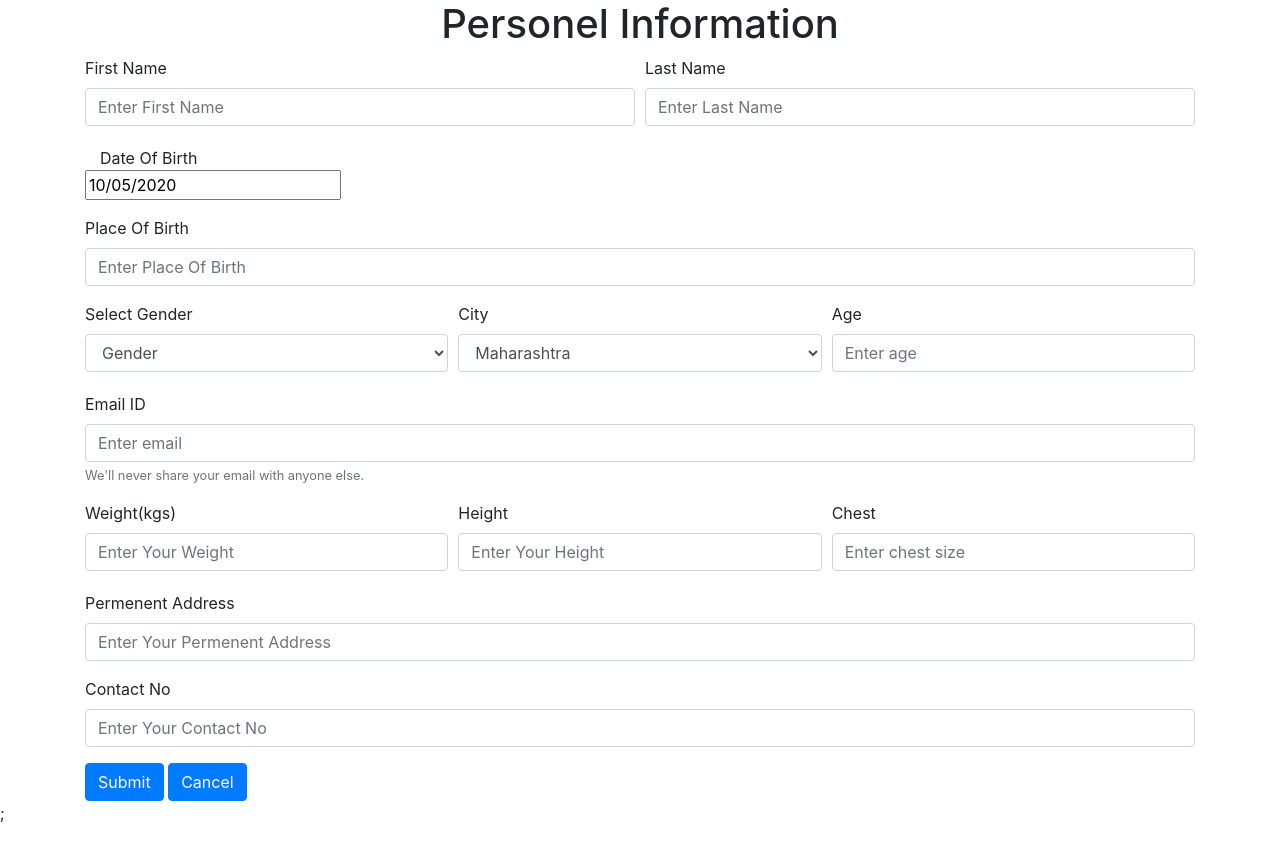
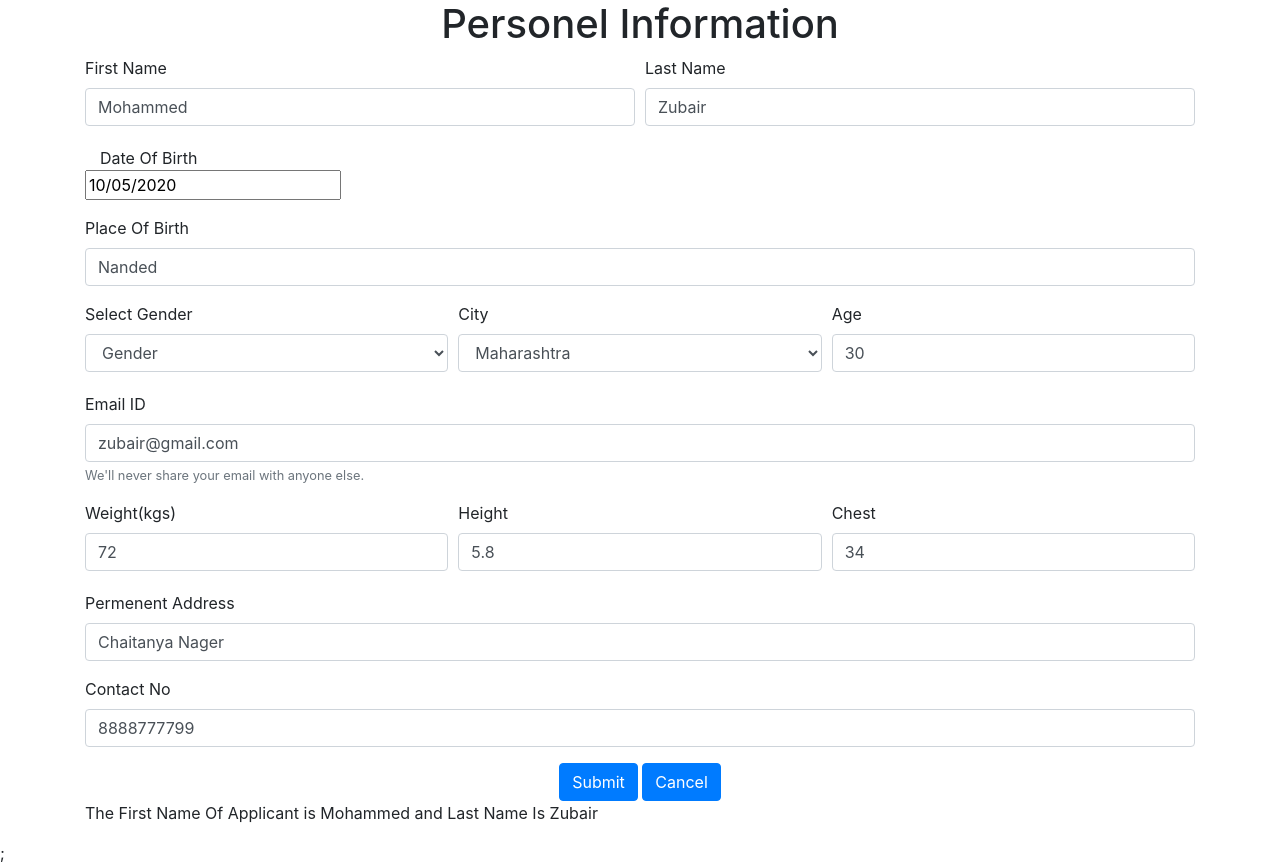
Before and after one commit to MdTauseef27/ApplicationForm, a React (Create React App) app: page / in a window 1280 px wide. Before the commit the page ends 825 px from the top, so only its background shows below. Built offline with nearby package versions, Linux system fonts and the light colour scheme.

Commit message:
OnChange and  OnFocus

```diff
--- a/package.json
+++ b/package.json
@@ -7,12 +7,14 @@
     "@testing-library/react": "^9.5.0",
     "@testing-library/user-event": "^7.2.1",
     "bootstrap": "^4.5.2",
+    "formik": "^2.1.7",
     "react": "^16.13.1",
     "react-bootstrap": "^1.3.0",
     "react-bootstrap-date-picker": "^5.1.0",
     "react-datepicker": "^3.2.2",
     "react-dom": "^16.13.1",
-    "react-scripts": "3.4.3"
+    "react-scripts": "3.4.3",
+    "yup": "^0.29.3"
   },
   "scripts": {
     "start": "react-scripts start",
--- a/src/Components/InfoForm.jsx
+++ b/src/Components/InfoForm.jsx
@@ -5,6 +5,16 @@ import DatePicker from "react-datepicker";
 import "react-datepicker/dist/react-datepicker.css";
 export const InfoForm = () => {
   const [StartDate, SetStartDate] = useState(new Date());
+  const [FirstName, SetFirstName] = useState("Mohammed");
+  const [LastName, SetLastName] = useState("Zubair");
+  const [PlaceOfBirth, SetPlaceOfBirth] = useState("Nanded");
+  const [Age, SetAge] = useState("30");
+  const [EmailId, SetEmailID] = useState("zubair@gmail.com");
+  const [Weight, SetWeight] = useState("72");
+  const [Height, SetHeight] = useState("5.8");
+  const [Chest, SetChest] = useState("34");
+  const [PermAddress, SetPermAddress] = useState("Chaitanya Nager");
+  const [ContactNo, SetContactNo] = useState("8888777799");
 
   return (
     <div>
@@ -15,13 +25,25 @@ export const InfoForm = () => {
           <Form.Row>
             <Form.Group as={Col} controlId="formFirstname">
               <Form.Label>First Name</Form.Label>
-              <Form.Control type="text" placeholder="Enter First Name" />
+              <Form.Control
+                type="text"
+                placeholder="Enter First Name"
+                value={FirstName}
+                onChange={(e) => SetFirstName(e.target.value)}
+                onFocus={() => SetFirstName("")}
+              />
               <Form.Text className="text-muted"></Form.Text>
             </Form.Group>
 
             <Form.Group as={Col} controlId="formlastname">
               <Form.Label>Last Name</Form.Label>
-              <Form.Control type="text" placeholder="Enter Last Name" />
+              <Form.Control
+                type="text"
+                placeholder="Enter Last Name"
+                value={LastName}
+                onChange={(e) => SetLastName(e.target.value)}
+                onFocus={(e) => SetLastName("")}
+              />
               <Form.Text className="text-muted"></Form.Text>
             </Form.Group>
           </Form.Row>
@@ -39,7 +61,13 @@ export const InfoForm = () => {
 
           <Form.Group controlId="placeofbirth">
             <Form.Label>Place Of Birth</Form.Label>
-            <Form.Control type="text" placeholder="Enter Place Of Birth" />
+            <Form.Control
+              type="text"
+              placeholder="Enter Place Of Birth"
+              value={PlaceOfBirth}
+              onChange={(e) => SetPlaceOfBirth(e.target.value)}
+              onFocus={(e) => SetPlaceOfBirth("")}
+            />
             <Form.Text className="text-muted"></Form.Text>
           </Form.Group>
 
@@ -66,14 +94,26 @@ export const InfoForm = () => {
 
             <Form.Group as={Col} controlId="age">
               <Form.Label>Age</Form.Label>
-              <Form.Control type="text" placeholder="Enter age" />
+              <Form.Control
+                type="text"
+                placeholder="Enter age"
+                value={Age}
+                onChange={(e) => SetAge(e.target.value)}
+                onFocus={() => SetAge("")}
+              />
               <Form.Text className="text-muted"></Form.Text>
             </Form.Group>
           </Form.Row>
 
           <Form.Group controlId="email id">
             <Form.Label>Email ID</Form.Label>
-            <Form.Control type="text" placeholder="Enter email" />
+            <Form.Control
+              type="text"
+              placeholder="Enter email"
+              value={EmailId}
+              onChange={(e) => SetEmailID(e.target.value)}
+              onFocus={() => SetEmailID("")}
+            />
             <Form.Text className="text-muted">
               We'll never share your email with anyone else.
             </Form.Text>
@@ -82,19 +122,37 @@ export const InfoForm = () => {
           <Form.Row>
             <Form.Group as={Col} controlId="weight">
               <Form.Label>Weight(kgs)</Form.Label>
-              <Form.Control type="text" placeholder="Enter Your Weight" />
+              <Form.Control
+                type="text"
+                placeholder="Enter Your Weight"
+                value={Weight}
+                onChange={(e) => SetWeight(e.target.value)}
+                onFocus={() => SetWeight("")}
+              />
               <Form.Text className="text-muted"></Form.Text>
             </Form.Group>
 
             <Form.Group as={Col} controlId="height">
               <Form.Label>Height</Form.Label>
-              <Form.Control type="text" placeholder="Enter Your Height" />
+              <Form.Control
+                type="text"
+                placeholder="Enter Your Height"
+                value={Height}
+                onChange={(e) => SetHeight(e.target.value)}
+                onFocus={() => SetHeight("")}
+              />
               <Form.Text className="text-muted"></Form.Text>
             </Form.Group>
 
             <Form.Group as={Col} controlId="chest">
               <Form.Label>Chest</Form.Label>
-              <Form.Control type="text" placeholder="Enter chest size" />
+              <Form.Control
+                type="text"
+                placeholder="Enter chest size"
+                value={Chest}
+                onChange={(e) => SetChest(e.target.value)}
+                onFocus={() => SetChest("")}
+              />
               <Form.Text className="text-muted"></Form.Text>
             </Form.Group>
           </Form.Row>
@@ -104,16 +162,25 @@ export const InfoForm = () => {
             <Form.Control
               type="text"
               placeholder="Enter Your Permenent Address"
+              value={PermAddress}
+              onChange={(e) => SetPermAddress(e.target.value)}
+              onFocus={() => SetPermAddress("")}
             />
             <Form.Text className="text-muted"></Form.Text>
           </Form.Group>
 
           <Form.Group controlId="contactno">
             <Form.Label>Contact No</Form.Label>
-            <Form.Control type="text" placeholder="Enter Your Contact No" />
+            <Form.Control
+              type="text"
+              placeholder="Enter Your Contact No"
+              value={ContactNo}
+              onChange={(e) => SetContactNo(e.target.value)}
+              onFocus={() => SetContactNo("")}
+            />
             <Form.Text className="text-muted"></Form.Text>
           </Form.Group>
-
+          <center>
             <Button variant="primary" type="submit">
               Submit
             </Button>
@@ -121,6 +188,12 @@ export const InfoForm = () => {
             <Button Variant="primary" type="cancel">
               Cancel
             </Button>
+          </center>
+
+          <p>
+            The First Name Of Applicant is {FirstName} and Last Name Is{" "}
+            {LastName}
+          </p>
         </Form>
       </Container>
     </div>
```
Also changed, not shown: 1 other file (tests, documents, lock files or other folders). Lines whose indentation alone changed are shown as unchanged.
